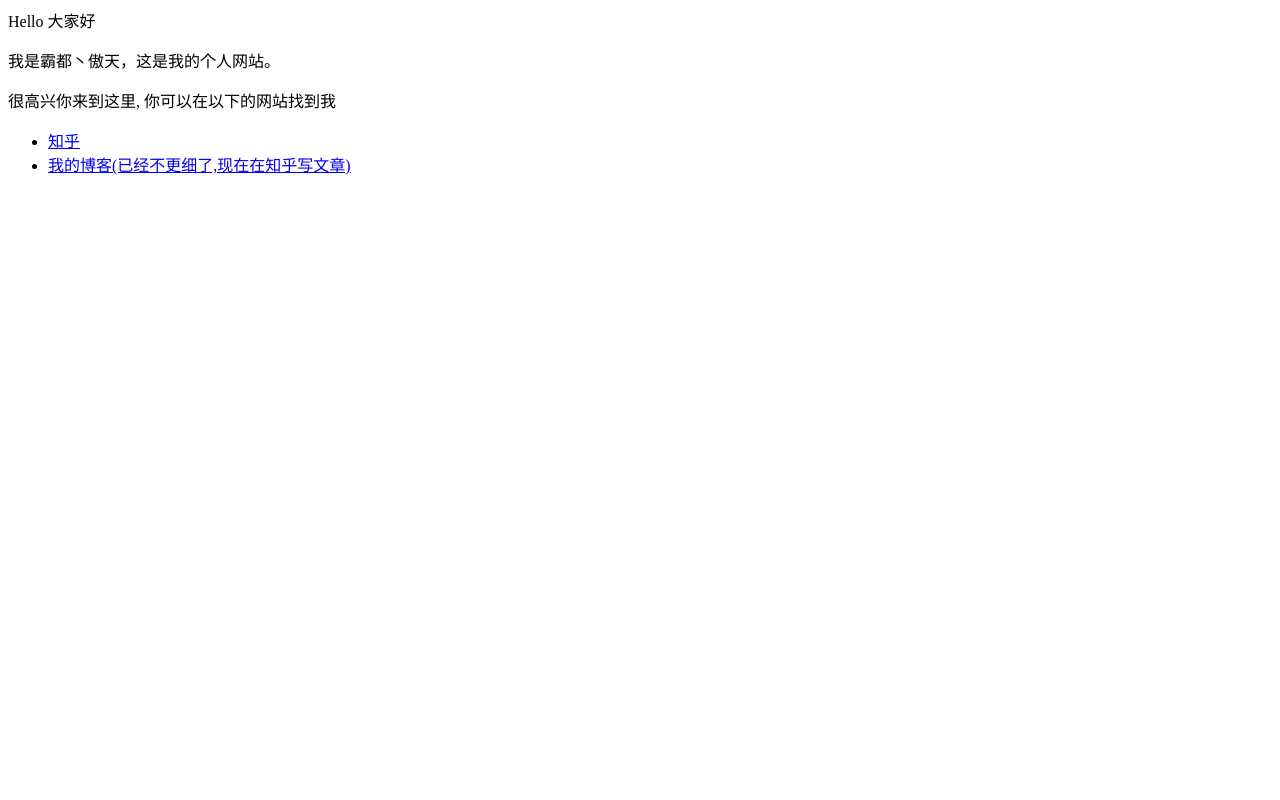
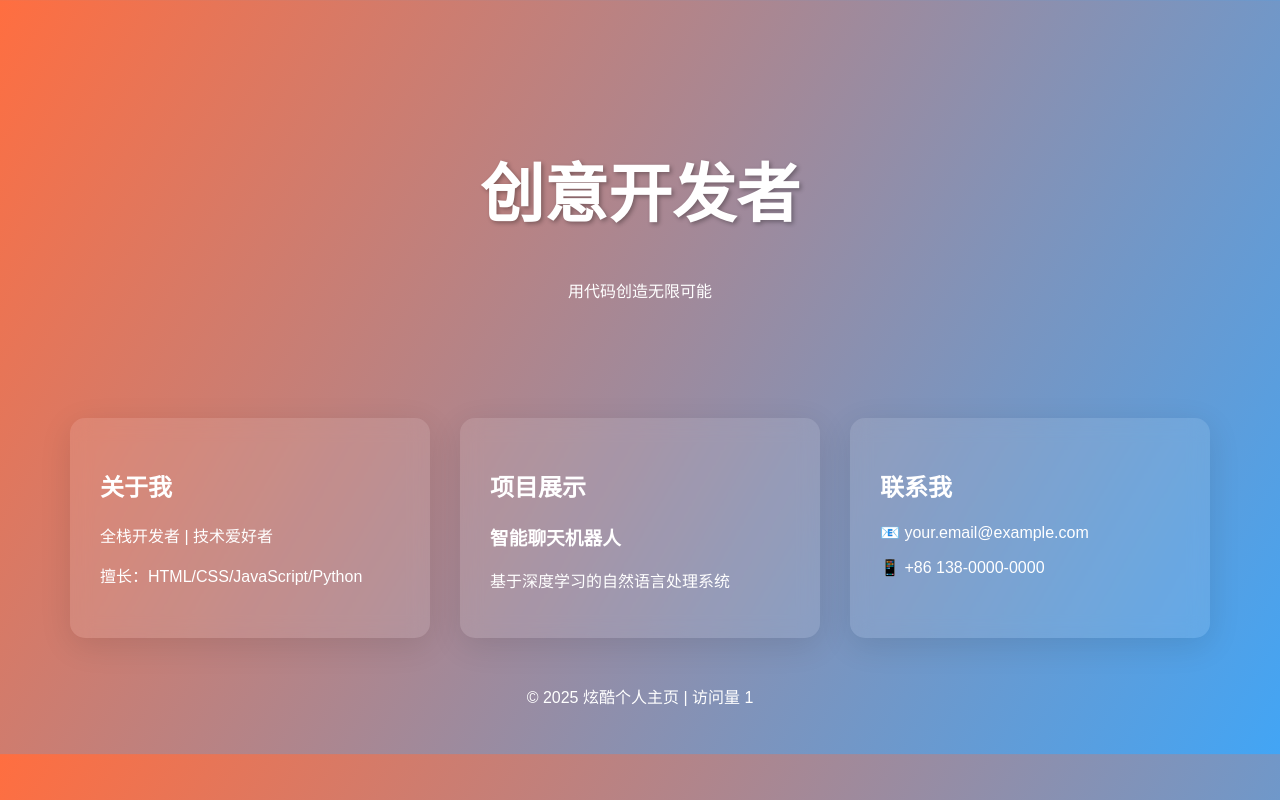
Before and after one commit to conecode/conecode.github.io, a plain HTML site: page index.html in a window 1280 px wide. Drawn offline with Linux system fonts and the light colour scheme.

Commit message:
Update index.html

```diff
--- a/index.html
+++ b/index.html
@@ -1,8 +1,112 @@
-<p>Hello 大家好</p>
-<p>我是霸都丶傲天，这是我的个人网站。 </p>
-<p>很高兴你来到这里, 你可以在以下的网站找到我</p>
+<!DOCTYPE html>
+<html lang="zh-CN">
+<head>
+    <meta charset="UTF-8">
+    <meta name="viewport" content="width=device-width, initial-scale=1.0">
+    <title>炫酷个人主页</title>
+    <style>
+        /* 动态渐变背景 */
+        body {
+            margin: 0;
+            padding: 0;
+            font-family: 'Arial', sans-serif;
+            background: linear-gradient(120deg, #ff6e40, #42a5f5);
+            animation: gradientBG 15s ease infinite;
+            color: white;
+        }
 
-<ul>
-  <li> <a href="https://www.zhihu.com/people/AJLoveChina">知乎</a> </li>
-  <li> <a href="http://hejie.nigeerhuo.com">我的博客(已经不更细了,现在在知乎写文章)</a> </li>
-</ul>
+        @keyframes gradientBG {
+            0% { background-position: 0% 50%; }
+            50% { background-position: 100% 50%; }
+            100% { background-position: 0% 50%; }
+        }
+
+        /* 标题动画 */
+        .hero {
+            text-align: center;
+            padding: 100px 20px;
+        }
+
+        .hero h1 {
+            font-size: 4em;
+            text-shadow: 2px 2px 4px rgba(0,0,0,0.3);
+            animation: slideIn 1s ease-out;
+        }
+
+        @keyframes slideIn {
+            from { transform: translateY(-50px); opacity: 0; }
+            to { transform: translateY(0); opacity: 1; }
+        }
+
+        /* 卡片特效 */
+        .card-container {
+            display: flex;
+            justify-content: center;
+            flex-wrap: wrap;
+            gap: 30px;
+            padding: 0 20px;
+        }
+
+        .card {
+            background: rgba(255,255,255,0.1);
+            backdrop-filter: blur(10px);
+            border-radius: 15px;
+            padding: 30px;
+            width: 300px;
+            transition: all 0.3s ease;
+            box-shadow: 0 8px 32px rgba(0,0,0,0.1);
+        }
+
+        .card:hover {
+            transform: translateY(-10px);
+            box-shadow: 0 15px 35px rgba(0,0,0,0.2);
+        }
+
+        /* 响应式设计 */
+        @media (max-width: 768px) {
+            .hero h1 { font-size: 2.5em; }
+            .card { width: 100%; }
+        }
+    </style>
+</head>
+<body>
+    <div class="hero">
+        <h1 data-text="创意开发者">创意开发者</h1>
+        <p>用代码创造无限可能</p>
+    </div>
+
+    <div class="card-container">
+        <div class="card">
+            <h2>关于我</h2>
+            <p>全栈开发者 | 技术爱好者</p>
+            <p>擅长：HTML/CSS/JavaScript/Python</p>
+        </div>
+
+        <div class="card">
+            <h2>项目展示</h2>
+            <div class="project">
+                <h3>智能聊天机器人</h3>
+                <p>基于深度学习的自然语言处理系统</p>
+            </div>
+        </div>
+
+        <div class="card">
+            <h2>联系我</h2>
+            <p>📧 your.email@example.com</p>
+            <p>📱 +86 138-0000-0000</p>
+        </div>
+    </div>
+
+    <footer style="text-align: center; padding: 30px;">
+        <p>© 2025 炫酷个人主页 | 访问量 <span id="counter">0</span></p>
+    </footer>
+
+    <script>
+        // 简单访问计数器
+        let count = localStorage.getItem('visitCount') || 0;
+        count++;
+        localStorage.setItem('visitCount', count);
+        document.getElementById('counter').textContent = count;
+    </script>
+</body>
+</html>
```
